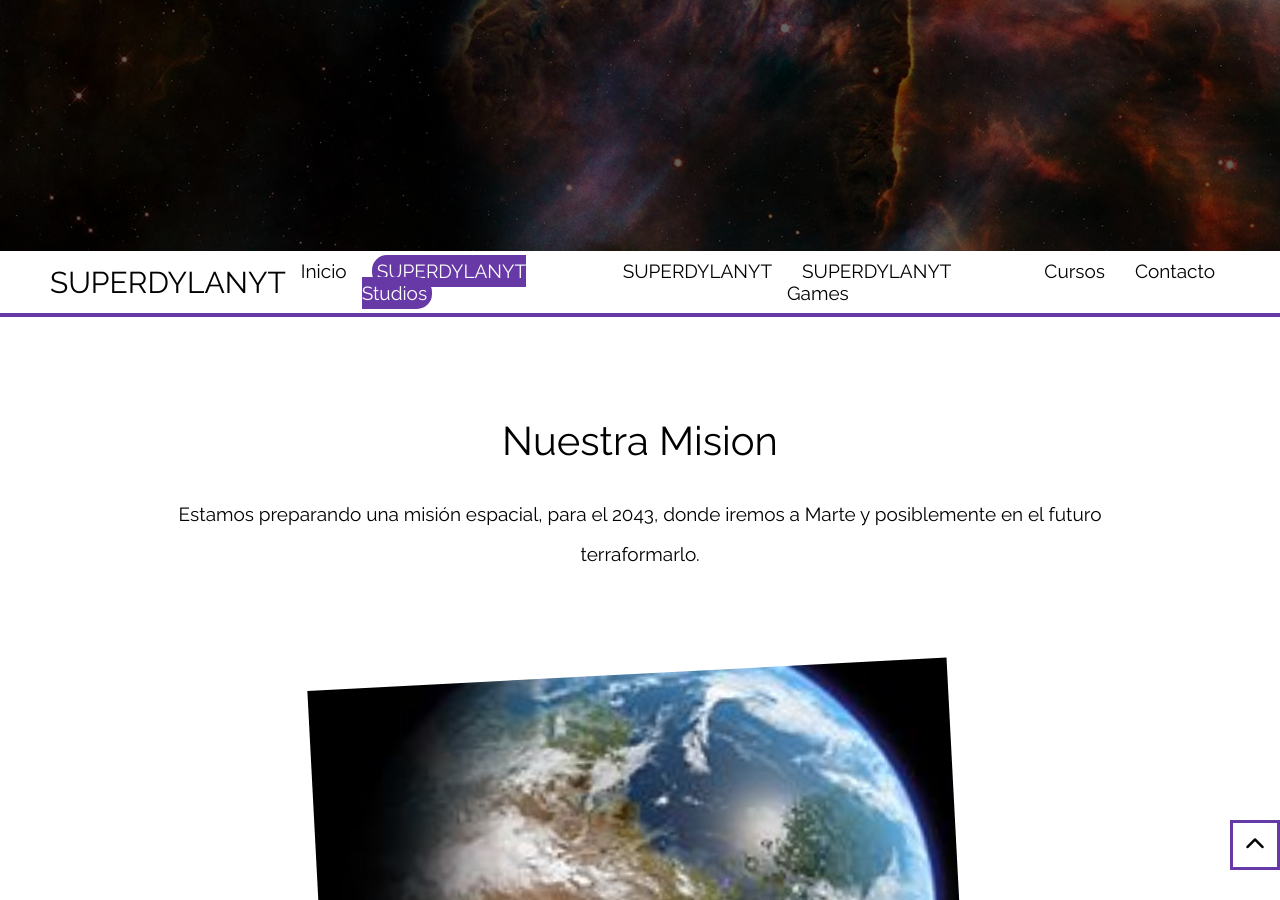
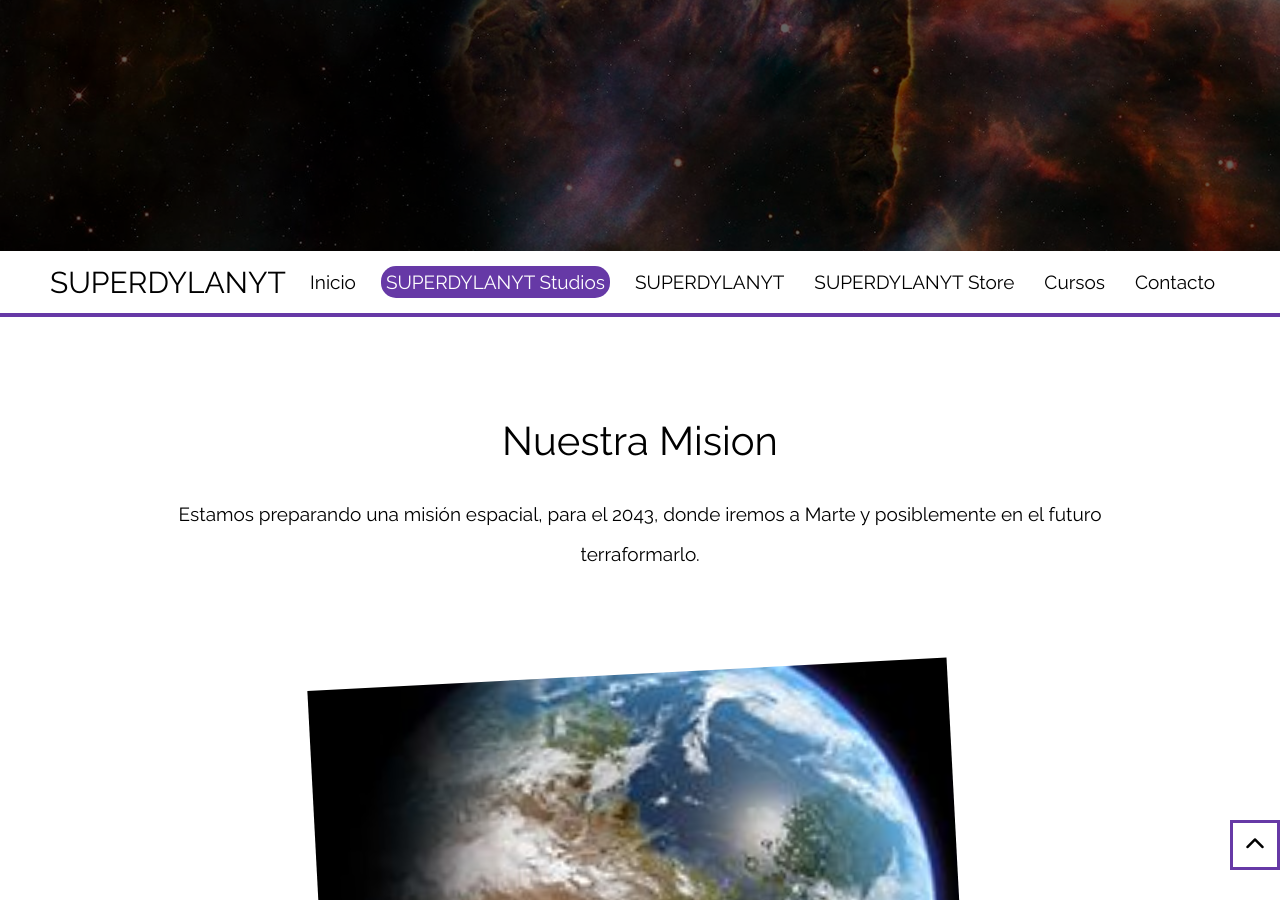
Before and after one commit to dylanmeca/dylanmeca.github.io, a Jekyll site: the page superdylanyt_studios.html, which Jekyll copies as it is, in a window 1280 px wide and 900 px high, scrolled down 649 px. Built offline with Jekyll 4.4.1, drawn with Linux system fonts in a browser that asks for light colours; nearby versions of some CDN libraries.

Commit message:
Update superdylanyt_studios.html

```diff
--- a/superdylanyt_studios.html
+++ b/superdylanyt_studios.html
@@ -36,7 +36,7 @@
                  <li><a href="index">Inicio</a></li>
                  <li><a href="superdylanyt_studios" class="active">SUPERDYLANYT Studios</a></li>
                  <li><a href="superdylanyt">SUPERDYLANYT</a></li>
-                 <li><a href="Server/superdylanyt_games">SUPERDYLANYT Games</a></li>
+                 <li><a href="Server/superdylanyt_store">SUPERDYLANYT Store</a></li>
                  <li><a href="academia_superdylanyt">Cursos</a></li>
                  <li><a href="contacto">Contacto</a></li>
              </ul>
```
